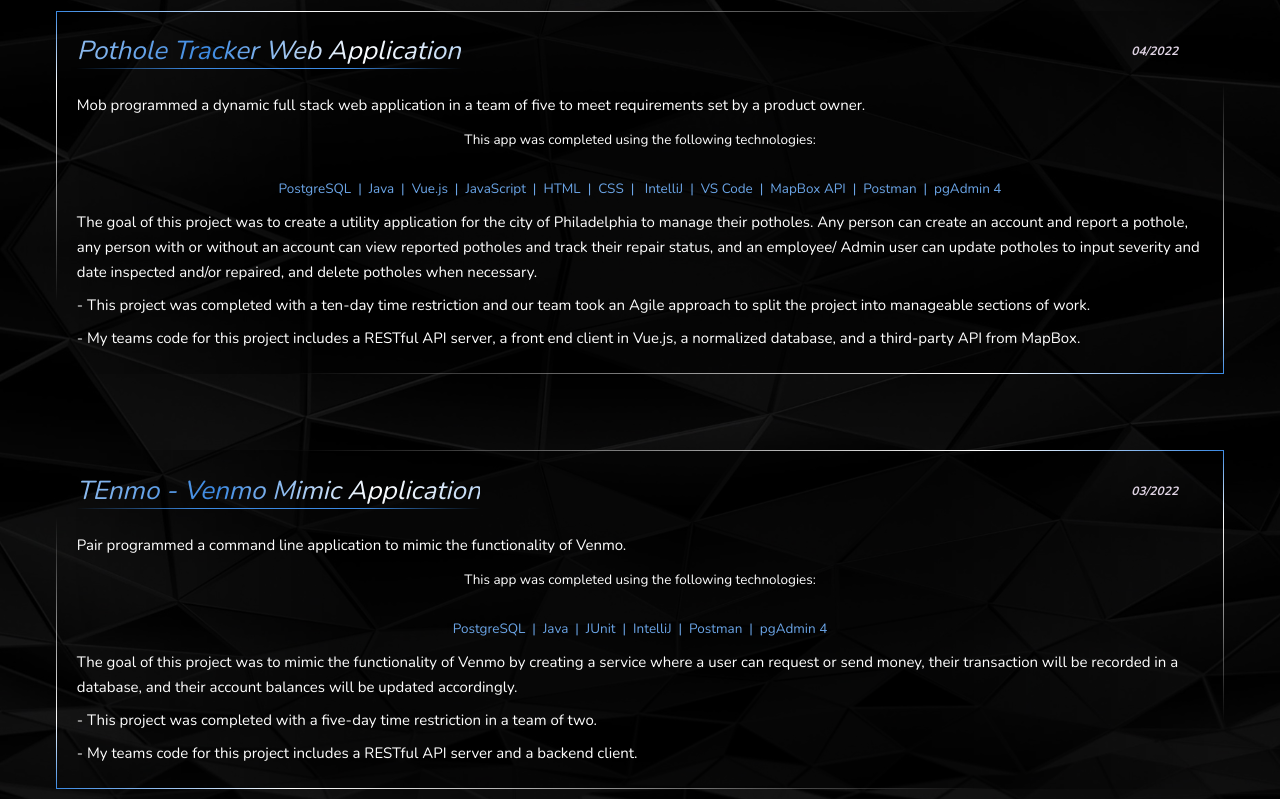
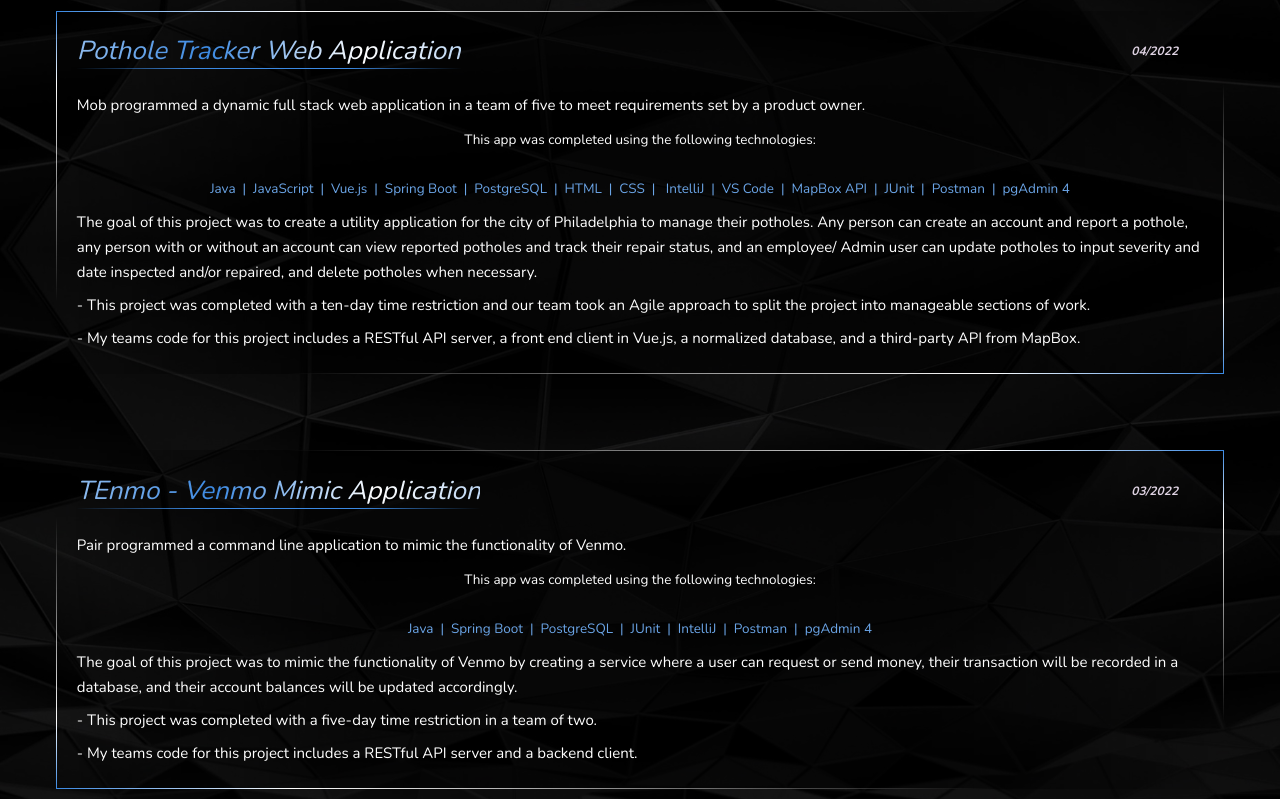
Before and after one commit to mxwllsmth/maxsmith, a React (Create React App) app: page /maxsmith/Projects in a window 1280 px wide. Shown: the part 391-1190 px from the top of the page. Built offline with nearby package versions, Linux system fonts and the light colour scheme.

Commit message:
Skills updated

```diff
--- a/src/components/Projects.js
+++ b/src/components/Projects.js
@@ -31,8 +31,8 @@ const Projects = props => {
           </div>
           <p>Mob programmed a dynamic full stack web application in a team of five to meet requirements set by a product owner.</p>
           <p className="smallLine" id="completedUsing">This app was completed using the following technologies: </p>
-          <p id="skills" className="longSkills">PostgreSQL&nbsp;&nbsp;|&nbsp;&nbsp;Java&nbsp;&nbsp;|&nbsp;&nbsp;Vue.js&nbsp;&nbsp;|&nbsp;&nbsp;JavaScript&nbsp;&nbsp;|&nbsp;&nbsp;HTML&nbsp;&nbsp;|&nbsp;&nbsp;CSS&nbsp;&nbsp;|
-            &nbsp;&nbsp;IntelliJ&nbsp;&nbsp;|&nbsp;&nbsp;VS Code&nbsp;&nbsp;|&nbsp;&nbsp;MapBox API&nbsp;&nbsp;|&nbsp;&nbsp;Postman&nbsp;&nbsp;|&nbsp;&nbsp;pgAdmin 4</p>
+          <p id="skills" className="longSkills">Java&nbsp;&nbsp;|&nbsp;&nbsp;JavaScript&nbsp;&nbsp;|&nbsp;&nbsp;Vue.js&nbsp;&nbsp;|&nbsp;&nbsp;Spring Boot&nbsp;&nbsp;|&nbsp;&nbsp;PostgreSQL&nbsp;&nbsp;|&nbsp;&nbsp;HTML&nbsp;&nbsp;|&nbsp;&nbsp;CSS&nbsp;&nbsp;|
+            &nbsp;&nbsp;IntelliJ&nbsp;&nbsp;|&nbsp;&nbsp;VS Code&nbsp;&nbsp;|&nbsp;&nbsp;MapBox API&nbsp;&nbsp;|&nbsp;&nbsp;JUnit&nbsp;&nbsp;|&nbsp;&nbsp;Postman&nbsp;&nbsp;|&nbsp;&nbsp;pgAdmin 4</p>
           <p>The goal of this project was to create a utility application for the city of Philadelphia to manage their potholes. Any person can create an account and
             report a pothole, any person with or without an account can view reported potholes and track their repair status, and an employee/ Admin user can
             update potholes to input severity and date inspected and/or repaired, and delete potholes when necessary.</p>
@@ -51,7 +51,7 @@ const Projects = props => {
           </div>
           <p>Pair programmed a command line application to mimic the functionality of Venmo.</p>
           <p className="smallLine" id="completedUsing">This app was completed using the following technologies: </p>
-          <p id="skills">PostgreSQL&nbsp;&nbsp;|&nbsp;&nbsp;Java&nbsp;&nbsp;|&nbsp;&nbsp;JUnit&nbsp;&nbsp;|&nbsp;&nbsp;IntelliJ&nbsp;&nbsp;|&nbsp;&nbsp;Postman&nbsp;&nbsp;|&nbsp;&nbsp;pgAdmin 4</p>
+          <p id="skills">Java&nbsp;&nbsp;|&nbsp;&nbsp;Spring Boot&nbsp;&nbsp;|&nbsp;&nbsp;PostgreSQL&nbsp;&nbsp;|&nbsp;&nbsp;JUnit&nbsp;&nbsp;|&nbsp;&nbsp;IntelliJ&nbsp;&nbsp;|&nbsp;&nbsp;Postman&nbsp;&nbsp;|&nbsp;&nbsp;pgAdmin 4</p>
           <p>The goal of this project was to mimic the functionality of Venmo by creating a service where a user can request or send money, their transaction will be
             recorded in a database, and their account balances will be updated accordingly.</p>
           <p className="smallLine"></p>
```
